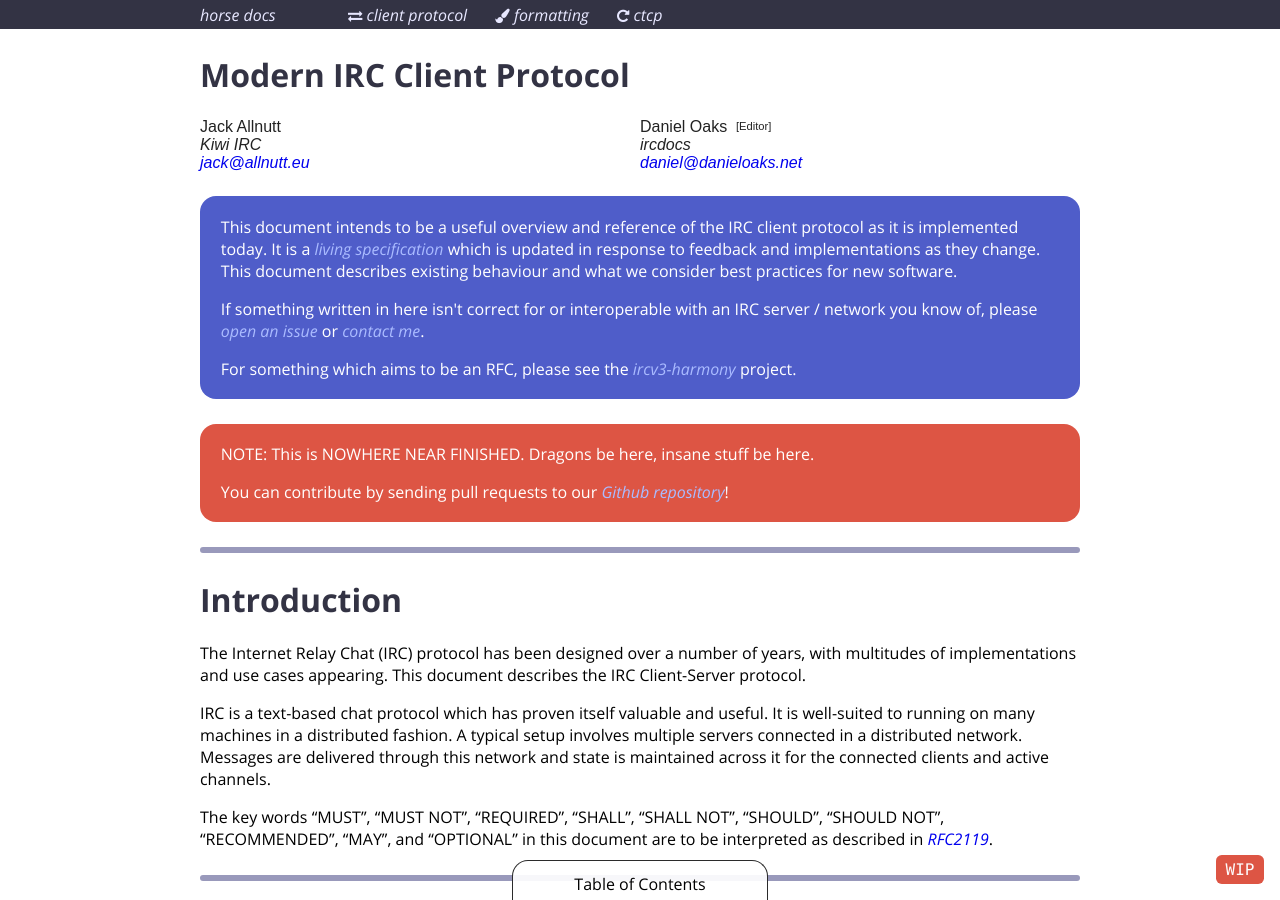
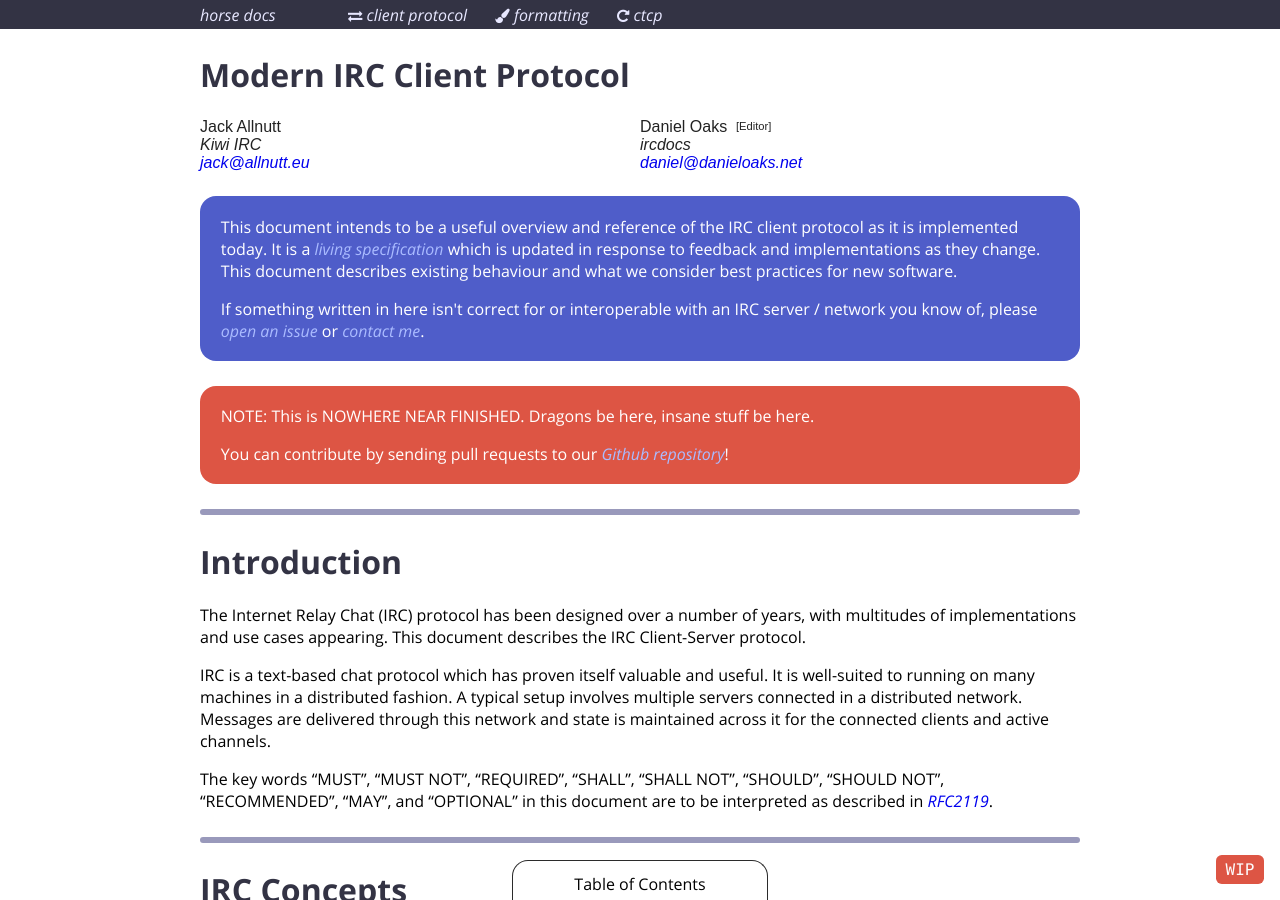
Before and after one commit to ircdocs/modern-irc, a Jekyll site: the page built from index.md, in a window 1280 px wide and 900 px high. Built offline with Jekyll 4.4.1, drawn with Linux system fonts in a browser that asks for light colours.

Commit message:
index: Remove link to -harmony

```diff
--- a/index.md
+++ b/index.md
@@ -21,7 +21,6 @@ copyrights:
 <div class="note">
     <p>This document intends to be a useful overview and reference of the IRC client protocol as it is implemented today. It is a <a href="./about.html#living-specification">living specification</a> which is updated in response to feedback and implementations as they change. This document describes existing behaviour and what we consider best practices for new software.</p>
     <p>If something written in here isn't correct for or interoperable with an IRC server / network you know of, please <a href="https://github.com/ircdocs/modern-irc/issues">open an issue</a> or <a href="mailto:daniel@danieloaks.net">contact me</a>.</p>
-    <p>For something which aims to be an RFC, please see the <a href="https://github.com/kaniini/ircv3-harmony">ircv3-harmony</a> project.</p>
 </div>
 
 <div class="warning">
```
